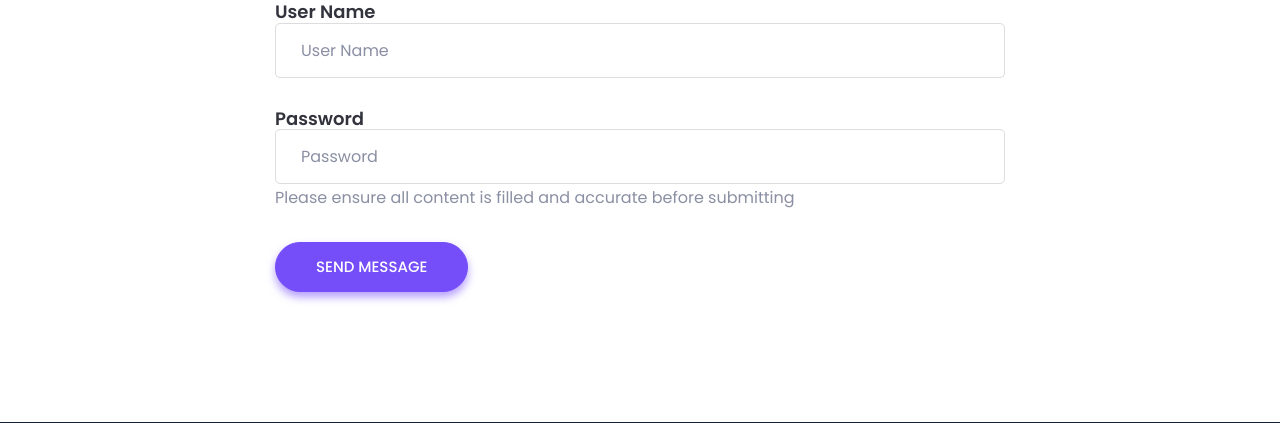
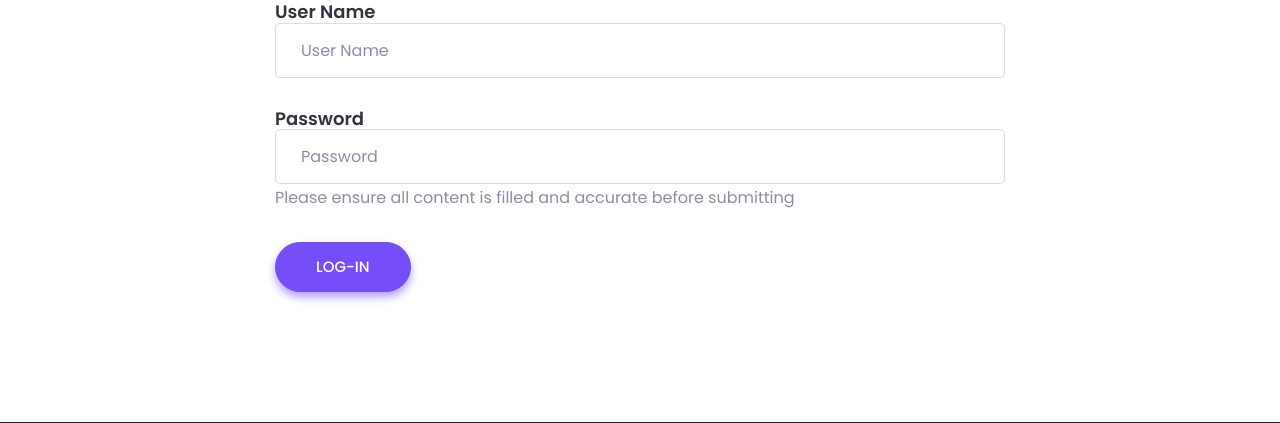
Before and after one commit to yatinpokle/Scholastician.github.io, a PHP site: page /Volunteer/Scholastician/Documents/loginpage.php in a window 1280 px wide. Shown: the part 361-784 px from the top of the page. Run offline with PHP 8.4, Linux system fonts and the light colour scheme; some web fonts are replaced.

Commit message:
Update loginpage.php
fixed login button

```diff
--- a/Volunteer/Scholastician/Documents/loginpage.php
+++ b/Volunteer/Scholastician/Documents/loginpage.php
@@ -8,35 +8,23 @@
     <meta http-equiv="x-ua-compatible" content="ie=edge">
     <meta name="description" content="">
     <meta name="viewport" content="width=device-width, initial-scale=1, shrink-to-fit=no">
-
     <!--====== Title ======-->
     <title>Login</title>
-
     <!--====== Favicon Icon ======-->
     <link rel="shortcut icon" href="assets/images/favicon.jpg" type="image/jpg">
-
     <!--====== Bootstrap css ======-->
     <link rel="stylesheet" href="assets/css/bootstrap.min.css">
-
     <!--====== Line Icons css ======-->
     <link rel="stylesheet" href="assets/css/LineIcons.css">
-
     <!--====== Magnific Popup css ======-->
     <link rel="stylesheet" href="assets/css/magnific-popup.css">
-
     <!--====== Default css ======-->
     <link rel="stylesheet" href="assets/css/default.css">
-
     <!--====== Style css ======-->
     <link rel="stylesheet" href="assets/css/style.css">
-
-
 </head>
-
 <body>
-
     <!--====== PRELOADER PART START ======-->
-
     <div class="preloader">
         <div class="loader_34">
             <div class="ytp-spinner">
@@ -53,11 +41,8 @@
             </div>
         </div>
     </div>
-
     <!--====== PRELOADER ENDS START ======-->
-
     <!--====== HEADER PART START ======-->
-
     <header id="home" class="header-area">
         <div class="navigation fixed-top">
             <div class="container">
@@ -73,12 +58,8 @@
                 </div> <!-- row -->
             </div> <!-- container -->
         </div> <!-- navigation -->
-
-
     </header>
-
     <!--====== HEADER PART ENDS ======-->
-
     <!--====== ABOUT PART START ======-->
     <!--====== ABOUT PART START ======-->
     <section id="contact" class="contact-area pt-125 pb-130 white-bg">
@@ -91,7 +72,6 @@
                     </div> <!-- section title -->
                 </div>
             </div> <!-- row -->
-
             <div class="row justify-content-center">
                 <div class="col-lg-8">
                     <div class="contact-form pt-30">
@@ -104,23 +84,17 @@
                               <h5 class="about-title">Password</h5>
                                 <input type="password" name="password" placeholder="Password">
                             </div>
-
-
-
                             <p class="form-message">Please ensure all content is filled and accurate before submitting</p>
                             <div class="single-form">
-                                <button class="main-btn" type="submit">Send Message</button>
+                                <button class="main-btn" type="submit">Log-in</button>
                             </div> <!-- single form -->
                         </form>
                     </div> <!-- contact form -->
                 </div>
-
             </div> <!-- row -->
         </div> <!-- container -->
     </section>
-
     <!--====== FOOTER PART START ======-->
-
     <footer id="footer" class="footer-area">
         <div class="footer-widget pt-130 pb-130">
             <div class="container">
@@ -154,51 +128,29 @@
             </div> <!-- container -->
         </div> <!-- footer widget -->
     </footer>
-
     <!--====== FOOTER PART ENDS ======-->
-
     <!--====== BACK TOP TOP PART START ======-->
-
     <a href="#" class="back-to-top"><i class="lni-chevron-up"></i></a>
-
     <!--====== BACK TOP TOP PART ENDS ======-->
-
-
-
-
-
-
-
     <!--====== jquery js ======-->
     <script src="assets/js/vendor/modernizr-3.6.0.min.js"></script>
     <script src="assets/js/vendor/jquery-1.12.4.min.js"></script>
-
     <!--====== Bootstrap js ======-->
     <script src="assets/js/bootstrap.min.js"></script>
     <script src="assets/js/popper.min.js"></script>
-
     <!--====== Magnific Popup js ======-->
     <script src="assets/js/jquery.magnific-popup.min.js"></script>
-
     <!--====== Parallax js ======-->
     <script src="assets/js/parallax.min.js"></script>
-
     <!--====== Counter Up js ======-->
     <script src="assets/js/waypoints.min.js"></script>
     <script src="assets/js/jquery.counterup.min.js"></script>
-
-
     <!--====== Appear js ======-->
     <script src="assets/js/jquery.appear.min.js"></script>
-
     <!--====== Scrolling js ======-->
     <script src="assets/js/scrolling-nav.js"></script>
     <script src="assets/js/jquery.easing.min.js"></script>
-
-
     <!--====== Main js ======-->
     <script src="assets/js/main.js"></script>
-
 </body>
-
 </html>
```
